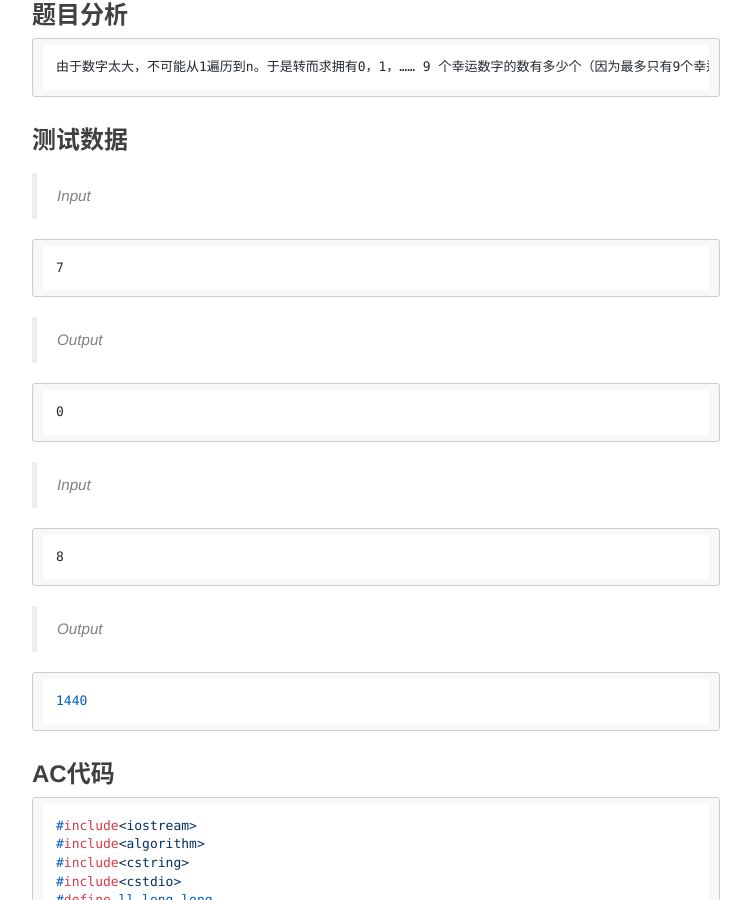
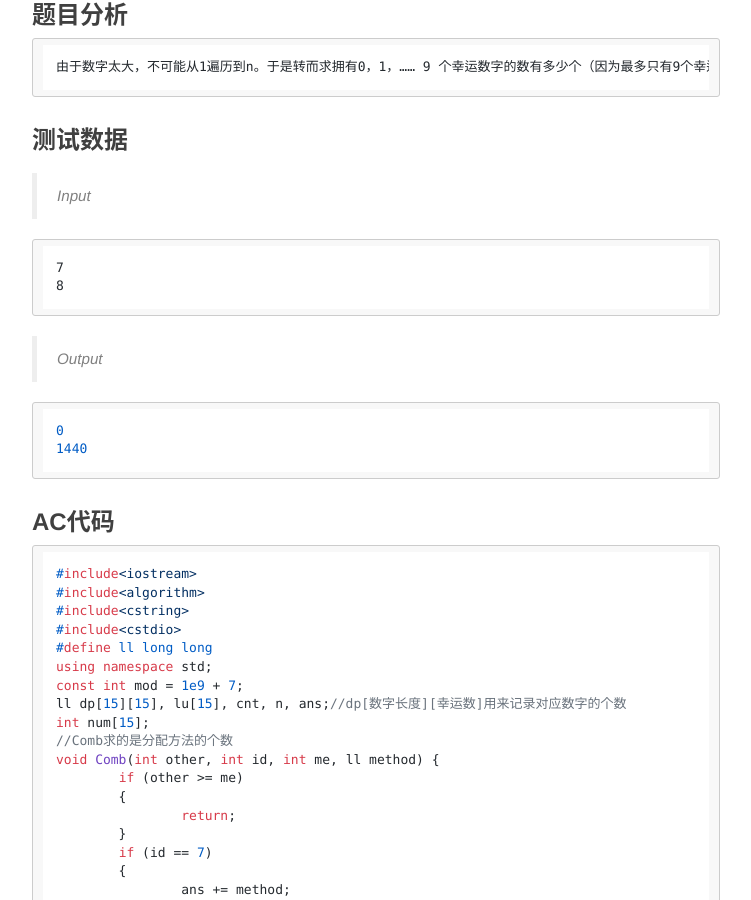
Before and after one commit to Penancefish/Penancefish.github.io, a Jekyll site: the page built from _posts/2015-11-10-CodeForce-258B.markdown, in a window 1280 px wide and 900 px high, scrolled down 1003 px. Shown: the whole window, without its empty margins (243-994 px from the left). Built offline with Jekyll 4.4.1, drawn with Linux system fonts in a browser that asks for light colours; nearby versions of some CDN libraries; comment, search, counter and statistics services are not loaded.

Commit message:
20151110 21 14 change

````diff
--- a/_posts/2015-11-10-CodeForce-258B.markdown
+++ b/_posts/2015-11-10-CodeForce-258B.markdown
@@ -34,25 +34,16 @@ tags:
 
 ```
 7
+8
 ```
 
 >Output
 
 ```
 0
+1440
 ```
 
->Input
-
-```
-8
-```
-
->Output
-
-```
-1440
-```
 
 ### AC代码
 
````
